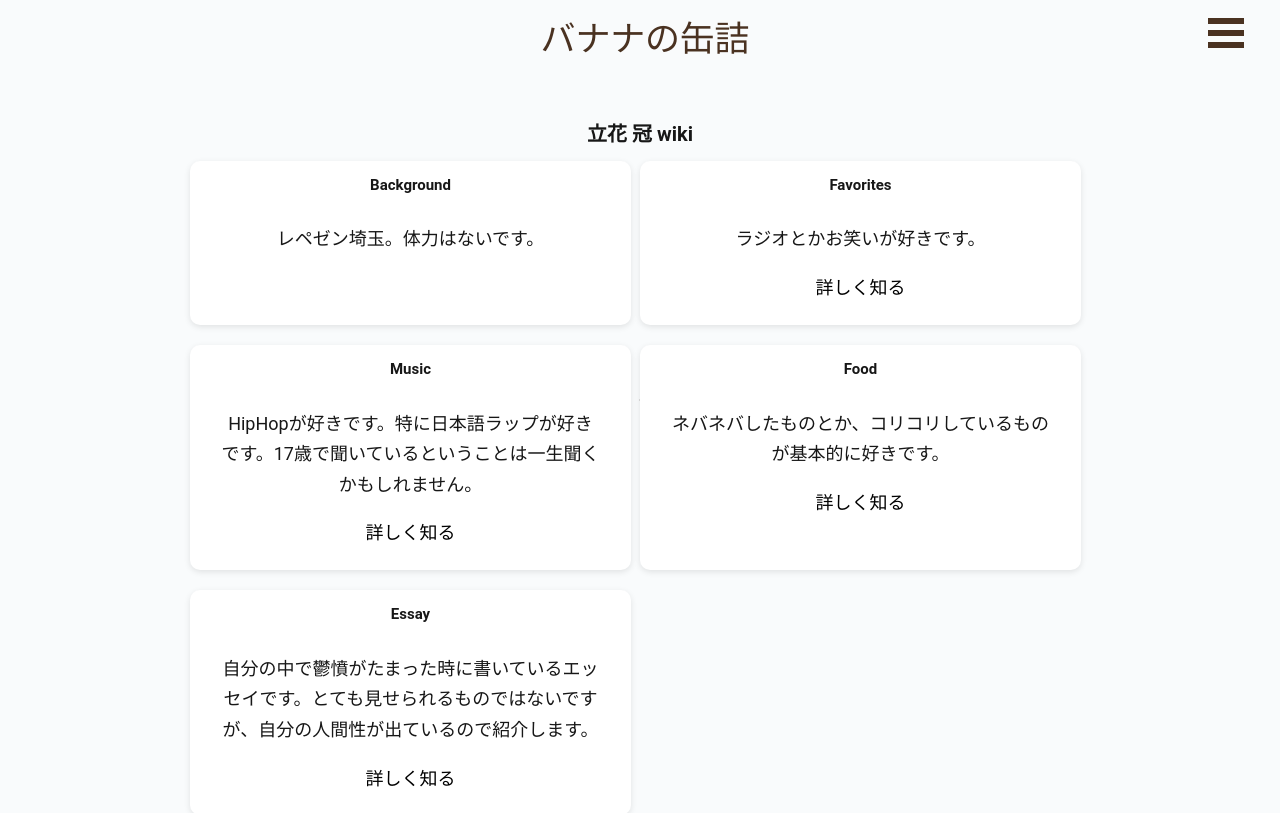
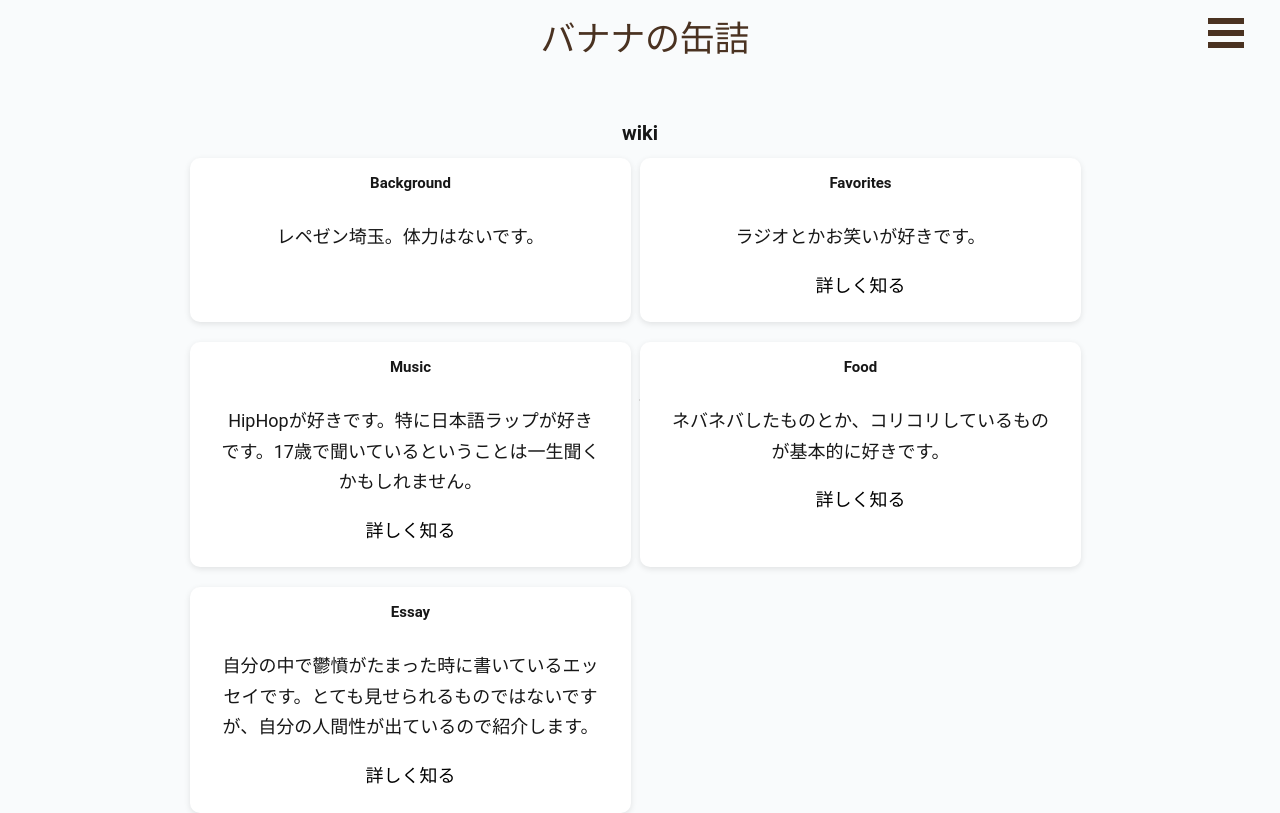
Before and after one commit to standingflower0607/notion-blog, a Next.js app: page /me in a window 1280 px wide. Shown: the top 813 px of the page. Built offline with nearby package versions, Linux system fonts and the light colour scheme.

Commit message:
Update me.tsx

```diff
--- a/src/pages/me.tsx
+++ b/src/pages/me.tsx
@@ -40,7 +40,7 @@ export default () => (
     <Header titlePre="Me" />
 
     <div className="container">
-      <h1>立花 冠 wiki</h1>
+      <h1>wiki</h1>
       <div className={styles.meWrapper}>
         {sections.map(({ title, details, link }) => {
           return <Section title={title} details={details} link={link} />
```
